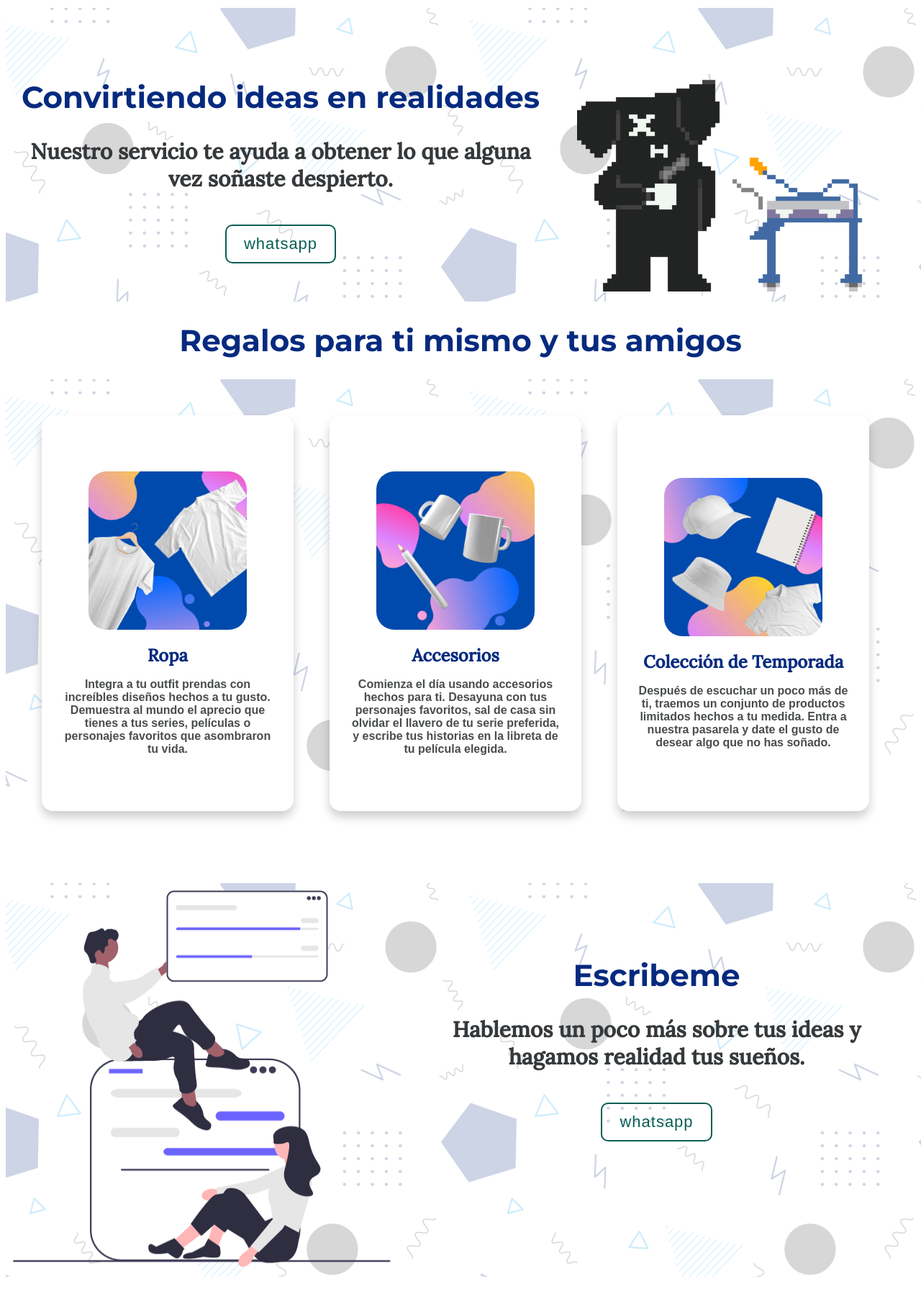
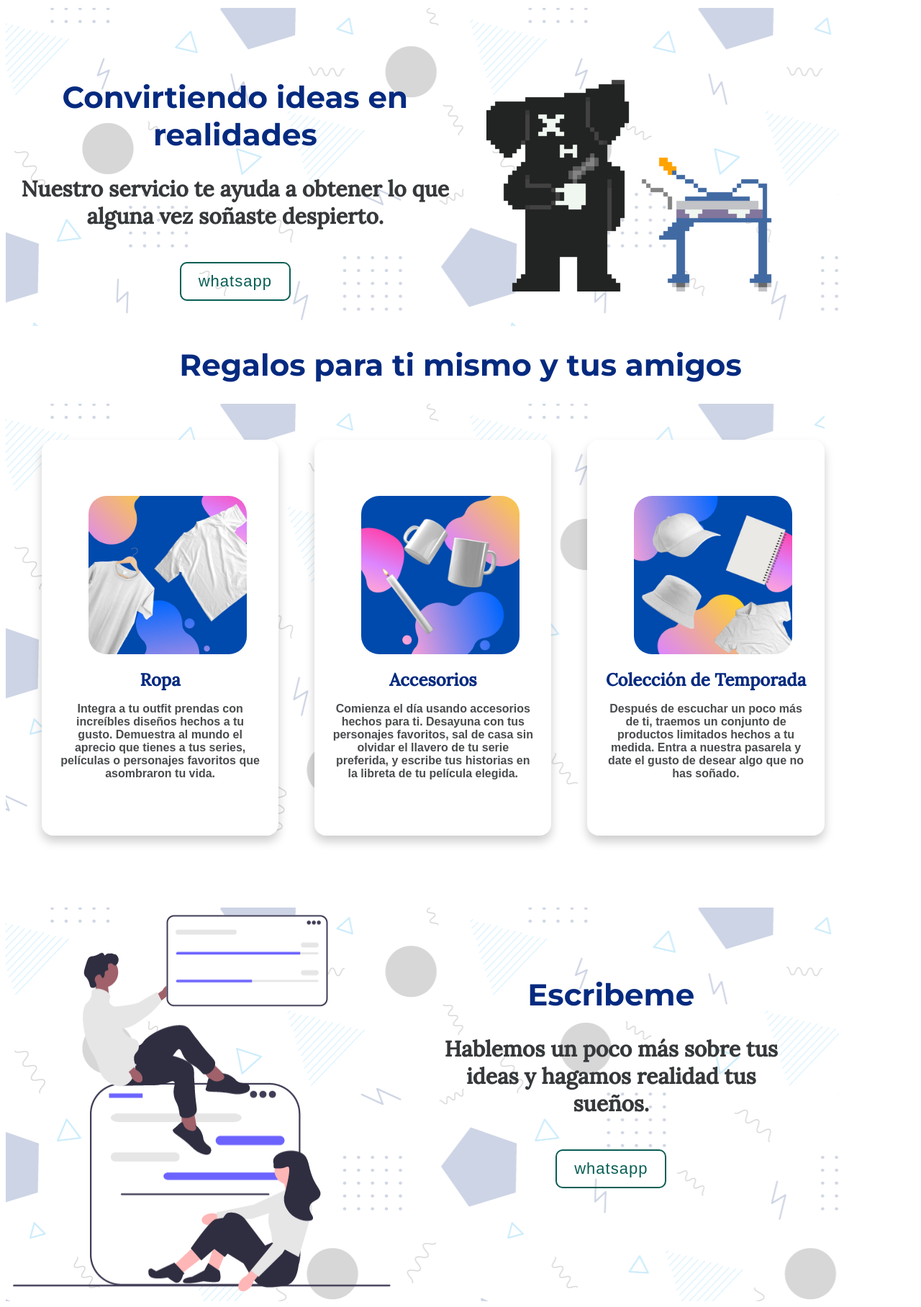
Before and after one commit to Davidlongas/LongasStamps-Oficial, a PHP site: page / in a window 1280 px wide. Shown: the part 87-1903 px from the top of the page at 72% size. Before the commit the page ends 1861 px from the top, so only its background shows below. Run offline with PHP 8.4, Linux system fonts and the light colour scheme; some web fonts are replaced.

Commit message:
configuracion de anchura

```diff
--- a/estiloprincipal.css
+++ b/estiloprincipal.css
@@ -28,7 +28,8 @@ p {
     background-image: url(https://raw.githubusercontent.com/Davidlongas/LongasStamps-Oficial/main/Imagenes/Patron-azul-y-gris-20.png);
 
     padding: 10px;
-    width: 100%;
+    width: 90%;
+    max-width: 1200px;
 
 }
 nav {
@@ -118,7 +119,8 @@ transition: .5s;
   }
   .contenido-secundario {
     background-image: url(https://raw.githubusercontent.com/Davidlongas/LongasStamps-Oficial/main/Imagenes/Patron-azul-y-gris-20.png);
-
+    width: 90%;
+    max-width: 1200px;
   }
   .contenido-secundario, .flip-card-inner, .tarjeta {
     display: flex;
```
